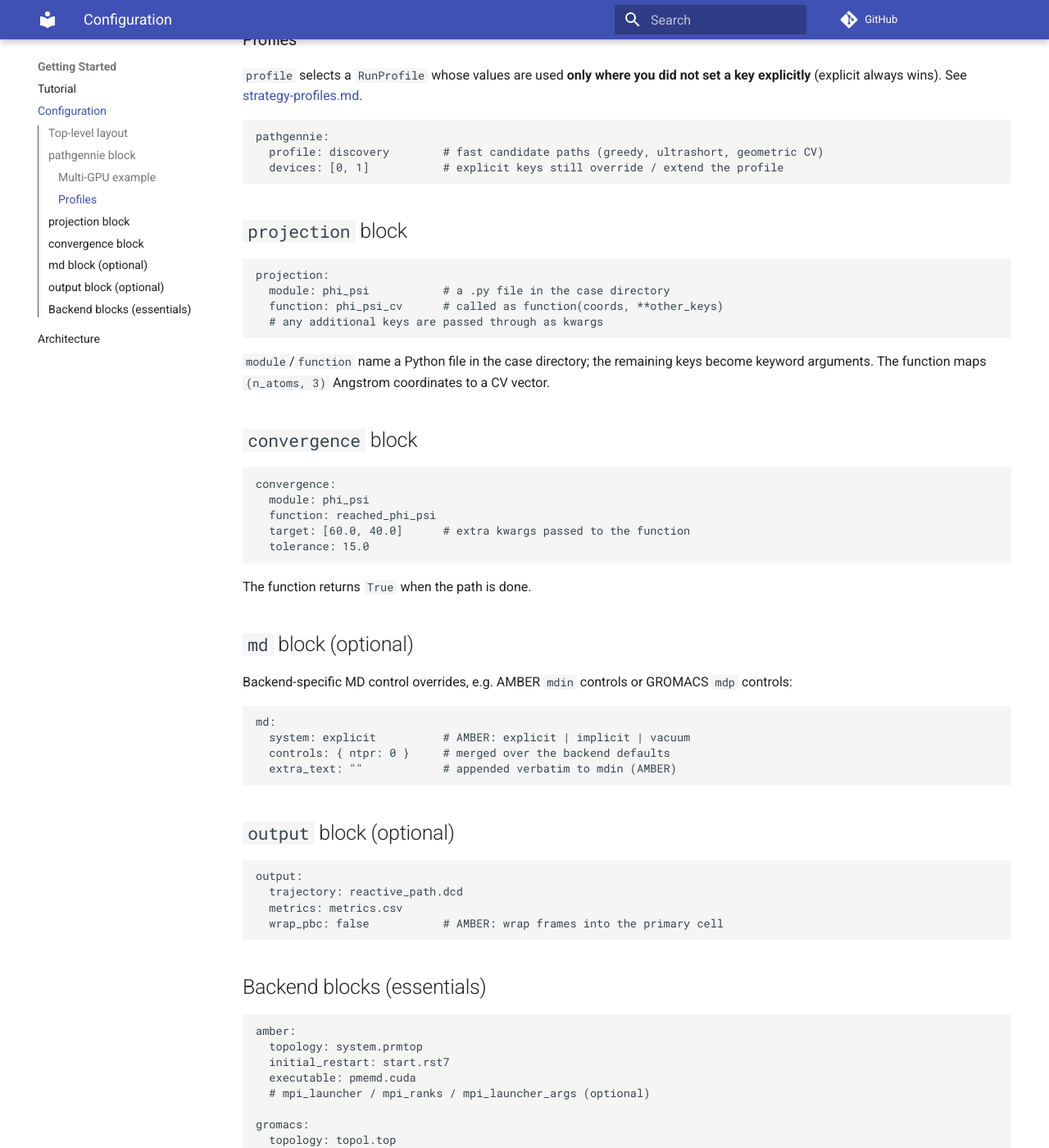
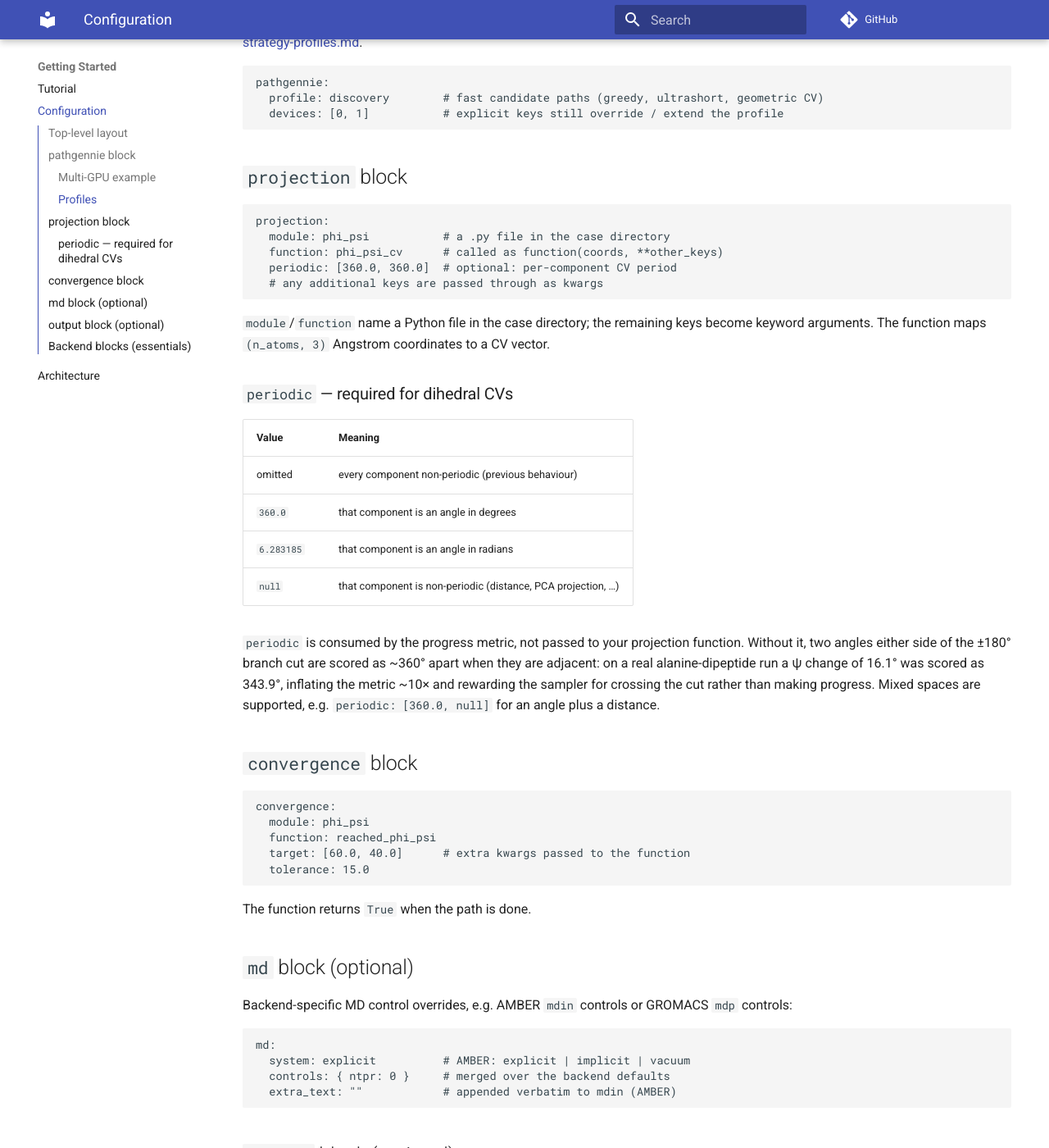
Before and after one commit to TeamSuman/PathGennie, an MkDocs documentation site: the page built from docs/configuration.md, in a window 1280 px wide and 1400 px high, scrolled down 2067 px. Shown: the whole window at 82% size. Built offline with MkDocs 1.6.1 and Material for MkDocs 9.7.7, drawn with Linux system fonts in a browser that asks for light colours; comment, search, counter and statistics services are not loaded; some of the changed text lies outside the part shown.

Commit message:
docs: document projection.periodic in the right section; fix stale downstream note
The periodic key was added to the `pathgennie` table by mistake; it belongs to the
`projection` block. Documents it properly there with the accepted values and the
motivating measurement.

Also corrects a stale statement that the backend run() loaders do not auto-launch a
downstream stage. They have done so since the downstream wiring landed -- pg_amber,
pg_gmx and pg_openmm all call run_downstream when pathgennie.downstream is set.

````diff
--- a/docs/configuration.md
+++ b/docs/configuration.md
@@ -79,12 +78,29 @@ pathgennie:
 projection:
   module: phi_psi           # a .py file in the case directory
   function: phi_psi_cv      # called as function(coords, **other_keys)
+  periodic: [360.0, 360.0]  # optional: per-component CV period
   # any additional keys are passed through as kwargs
 ```
 
 `module`/`function` name a Python file in the case directory; the remaining keys
 become keyword arguments. The function maps `(n_atoms, 3)` Angstrom coordinates
 to a CV vector.
+
+### `periodic` — required for dihedral CVs
+
+| Value | Meaning |
+|---|---|
+| omitted | every component non-periodic (previous behaviour) |
+| `360.0` | that component is an angle in degrees |
+| `6.283185` | that component is an angle in radians |
+| `null` | that component is non-periodic (distance, PCA projection, …) |
+
+`periodic` is consumed by the progress metric, not passed to your projection
+function. Without it, two angles either side of the ±180° branch cut are scored as
+~360° apart when they are adjacent: on a real alanine-dipeptide run a ψ change of
+16.1° was scored as 343.9°, inflating the metric ~10× and rewarding the sampler for
+crossing the cut rather than making progress. Mixed spaces are supported, e.g.
+`periodic: [360.0, null]` for an angle plus a distance.
 
 ## `convergence` block
 
@@ -139,7 +155,9 @@ openmm:
   # system/topology files and platform settings (see examples/)
 ```
 
-> **Downstream stages (`weighted_ensemble` / `opes`).** A `downstream` field
-> exists on the run profile, but the backend `run()` loaders do **not** yet
-> auto-launch a downstream stage from `input.yaml`. Run Weighted Ensemble through
-> the Python API — see [weighted-ensemble.md](weighted-ensemble.md).
+> **Downstream stages (`weighted_ensemble` / `opes`).** Set
+> `pathgennie.downstream: weighted_ensemble` plus a top-level block of that name and
+> the backend `run()` loaders launch the stage automatically after path discovery,
+> writing `free_energy.csv` (and `rate_constants.json` when recycling is enabled).
+> The Python API remains available — see
+> [weighted-ensemble.md](weighted-ensemble.md).
````
Also changed, not shown: other parts of docs/configuration.md (+0 -1 lines).
